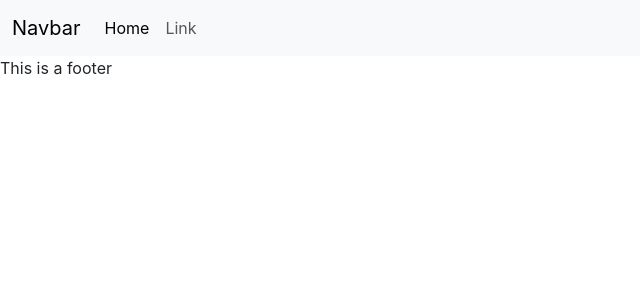
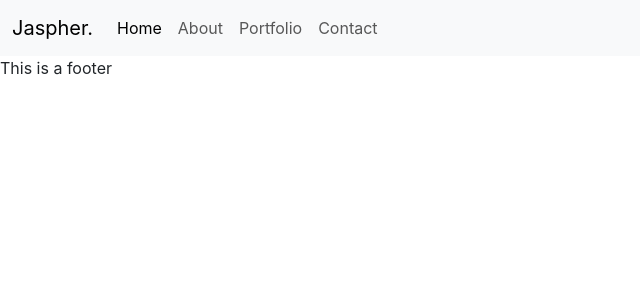
Before and after one commit to jaspherbagor/React-Portfolio, a React (Create React App) app in the folder jaspher-portfolio/: page / in a window 1280 px wide. Shown: the top 300 px of the page, without its empty margins (0-640 px from the left). Built offline with nearby package versions, Linux system fonts and the light colour scheme.

Commit message:
convert the class to proper class in react

```diff
--- a/jaspher-portfolio/src/components/layout/navbar/navbar.jsx
+++ b/jaspher-portfolio/src/components/layout/navbar/navbar.jsx
@@ -3,21 +3,26 @@ import React from 'react'
 const Navbar = () => {
   return (
     <div>
-      <nav class="navbar navbar-expand-lg bg-body-tertiary">
-        <div class="container-fluid">
-          <a class="navbar-brand" href="#">Navbar</a>
-          <button class="navbar-toggler" type="button" data-bs-toggle="collapse" data-bs-target="#navbarSupportedContent" aria-controls="navbarSupportedContent" aria-expanded="false" aria-label="Toggle navigation">
-            <span class="navbar-toggler-icon"></span>
+      <nav className="navbar navbar-expand-lg bg-body-tertiary">
+        <div className="container-fluid">
+          <a className="navbar-brand" href="#">Jaspher.</a>
+          <button className="navbar-toggler" type="button" data-bs-toggle="collapse" data-bs-target="#navbarSupportedContent" aria-controls="navbarSupportedContent" aria-expanded="false" aria-label="Toggle navigation">
+            <span className="navbar-toggler-icon"></span>
           </button>
-          <div class="collapse navbar-collapse" id="navbarSupportedContent">
-            <ul class="navbar-nav me-auto mb-2 mb-lg-0">
-              <li class="nav-item">
-                <a class="nav-link active" aria-current="page" href="#">Home</a>
+          <div className="collapse navbar-collapse" id="navbarSupportedContent">
+            <ul className="navbar-nav me-auto mb-2 mb-lg-0">
+              <li className="nav-item">
+                <a className="nav-link active" aria-current="page" href="#">Home</a>
               </li>
-              <li class="nav-item">
-                <a class="nav-link" href="#">Link</a>
+              <li className="nav-item">
+                <a className="nav-link" href="#">About</a>
               </li>
-
+              <li className="nav-item">
+                <a className="nav-link" href="#">Portfolio</a>
+              </li>
+              <li className="nav-item">
+                <a className="nav-link" href="#">Contact</a>
+              </li>
             </ul>
           </div>
         </div>
```
